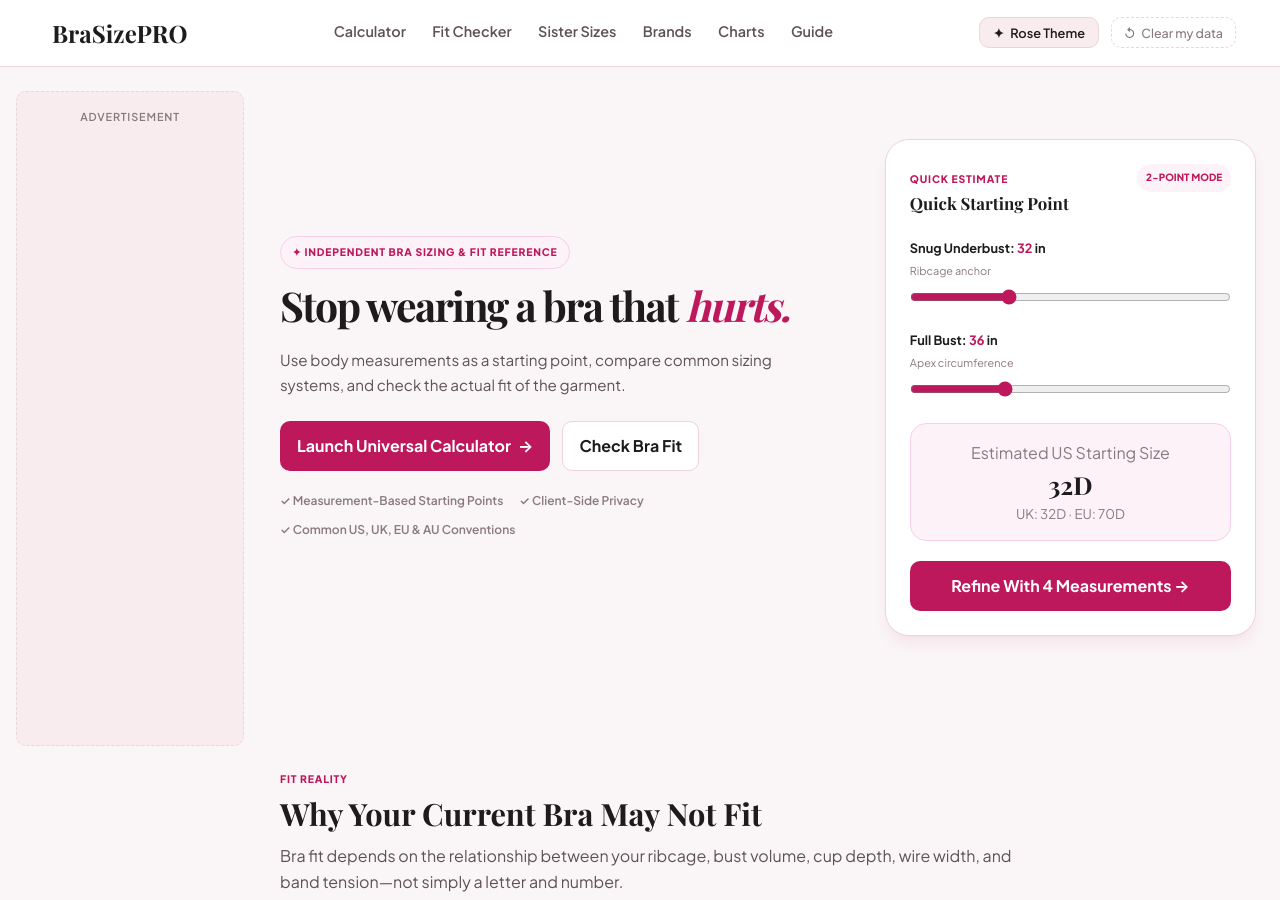
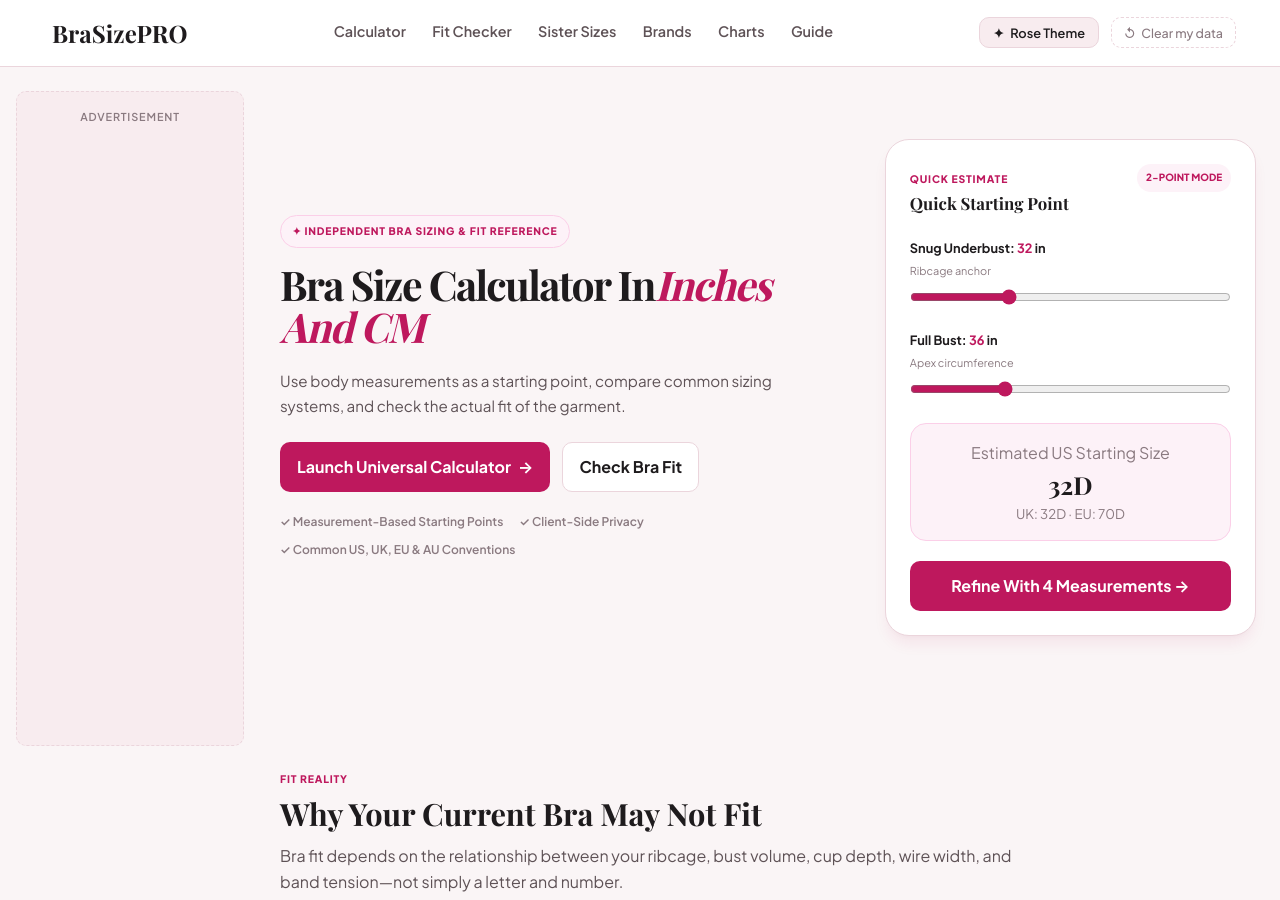
Before and after one commit to sharpedge74-cmyk/Bra-Size-Pro, a Jekyll site: the page built from index.html, in a window 1280 px wide and 900 px high. Built offline with Jekyll 4.4.1, drawn with Linux system fonts in a browser that asks for light colours; some web fonts are replaced.

Commit message:
Update index.html

```diff
--- a/index.html
+++ b/index.html
@@ -7,7 +7,7 @@ permalink: /
 <section class="home-hero">
   <div class="home-hero-copy">
     <div class="home-badge">✦ Independent Bra Sizing & Fit Reference</div>
-    <h1>Stop wearing a bra that <em>hurts.</em></h1>
+    <h1>Bra Size Calculator In<em>Inches And CM</em></h1>
     <p>Use body measurements as a starting point, compare common sizing systems, and check the actual fit of the garment.</p>
     <div class="home-actions">
       <a class="button button-primary" href="/bra-size-calculator">Launch Universal Calculator <span>→</span></a>
```
